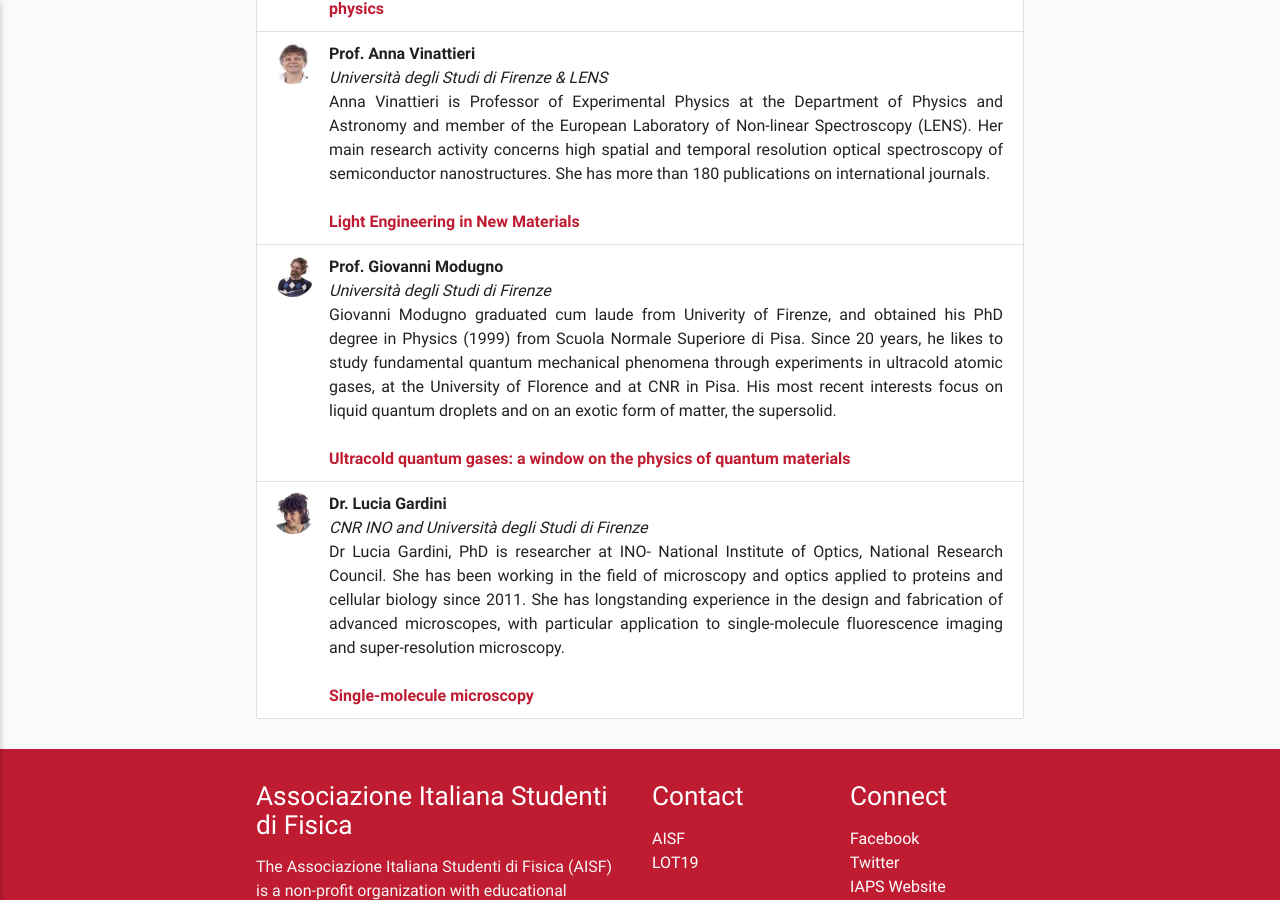
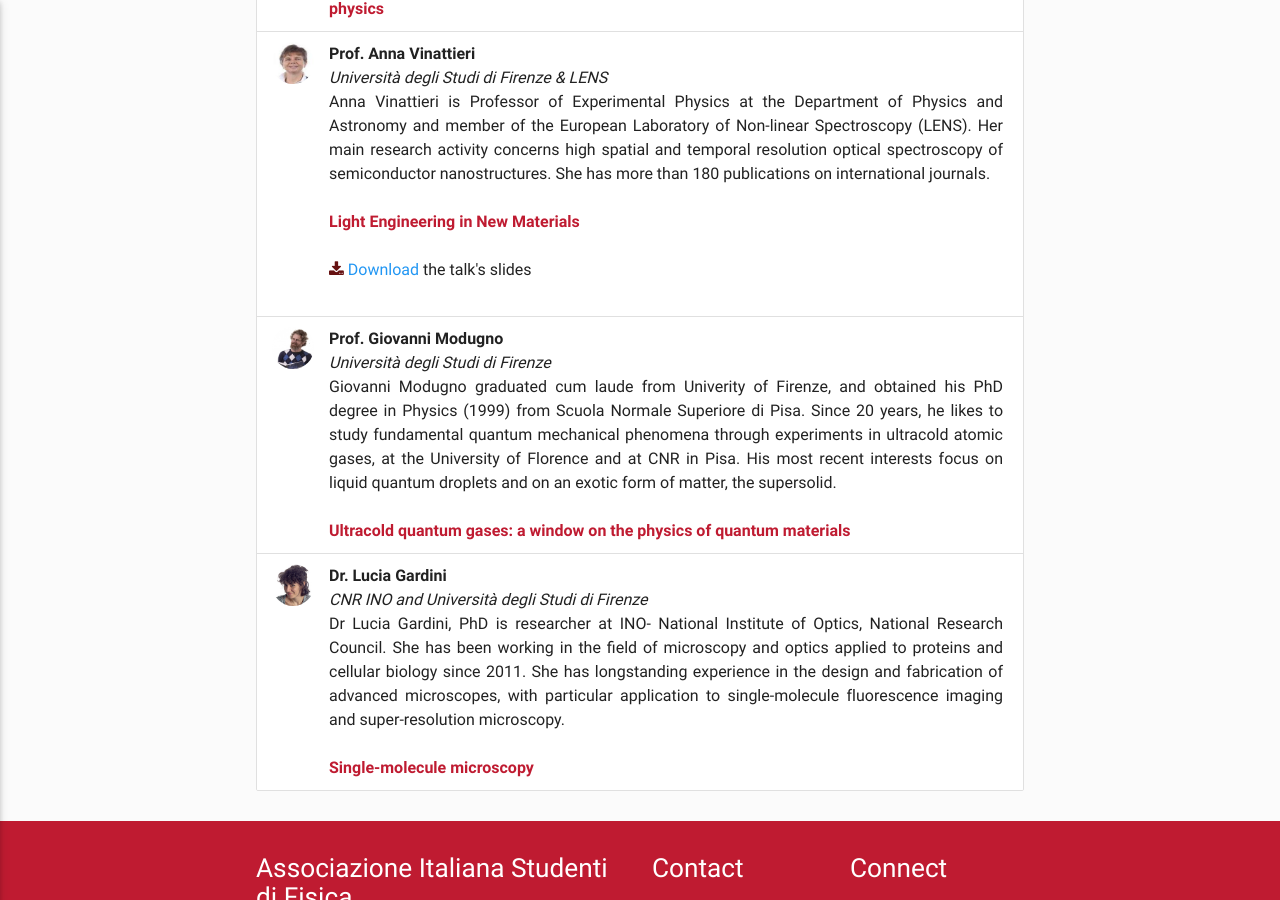
Before and after one commit to ai-sf/lot22, a Jekyll site: the page built from speaker.html, in a window 1280 px wide and 900 px high, scrolled down 1236 px. Built offline with Jekyll 4.4.1, drawn with Linux system fonts in a browser that asks for light colours; nearby versions of some CDN libraries; some of the changed lines change nothing that is shown.

Commit message:
Update speaker.yml

```diff
--- a/_data/speaker.yml
+++ b/_data/speaker.yml
@@ -52,6 +52,7 @@ Her main research activity concerns high spatial and temporal resolution optical
 She has more than 180 publications on international journals."
   abstract:
   link:
+  slides: vinattieri.pdf
 
 - nome: "Prof. Giovanni Modugno"
   id: modugno
```
